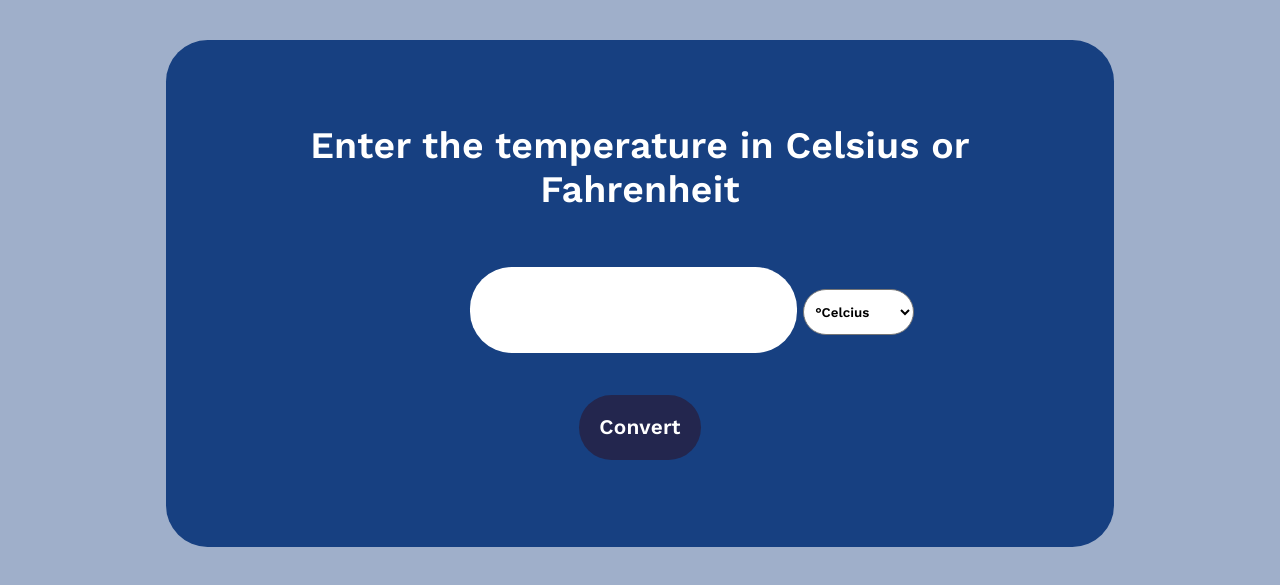
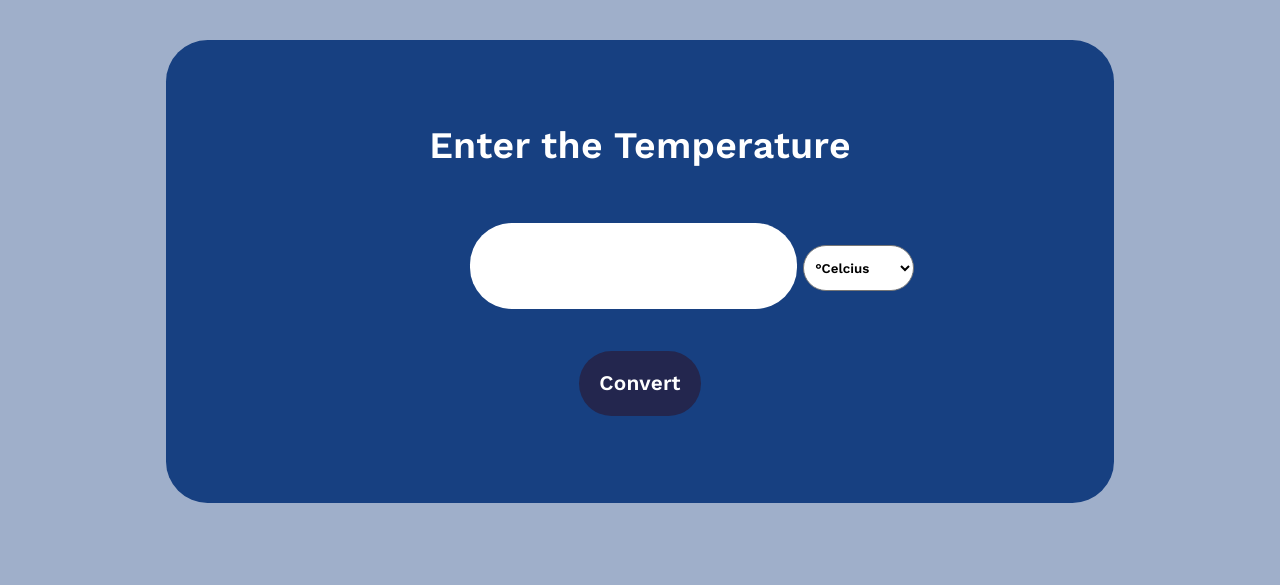
Before and after one commit to shivu1002/OIBGRIP, a plain HTML site: page index.html in a window 1280 px wide. Shown: the part 99-684 px from the top of the page. Drawn offline with nearby package versions, Linux system fonts and the light colour scheme.

Commit message:
Fourth commit

```diff
--- a/index.html
+++ b/index.html
@@ -13,19 +13,18 @@
     <img src="darkMode.png" id="icon">
     <h1> Oasis Internship Project</h1>
     <form id="tempCalc" onsubmit="calculateTemp(); return false" class="section-hero">
-        <label for="temp">Enter the temperature in Celsius or Fahrenheit </label>
+        <label for="temp">Enter the Temperature </label>
         <br><br>
         <input type="number" name="temp" id="temp" class="input-box">
 
 
         <!--dropDown list -->
 
-
         <select name="temp_option" id="temp_option">
             <option value="celc">°Celcius</option>
             <option value="fahren">°Farenheit</option>
-
-        </select>          <br>
+        </select>
+        <br>
 
 
         <!-- submit button below -->
```
